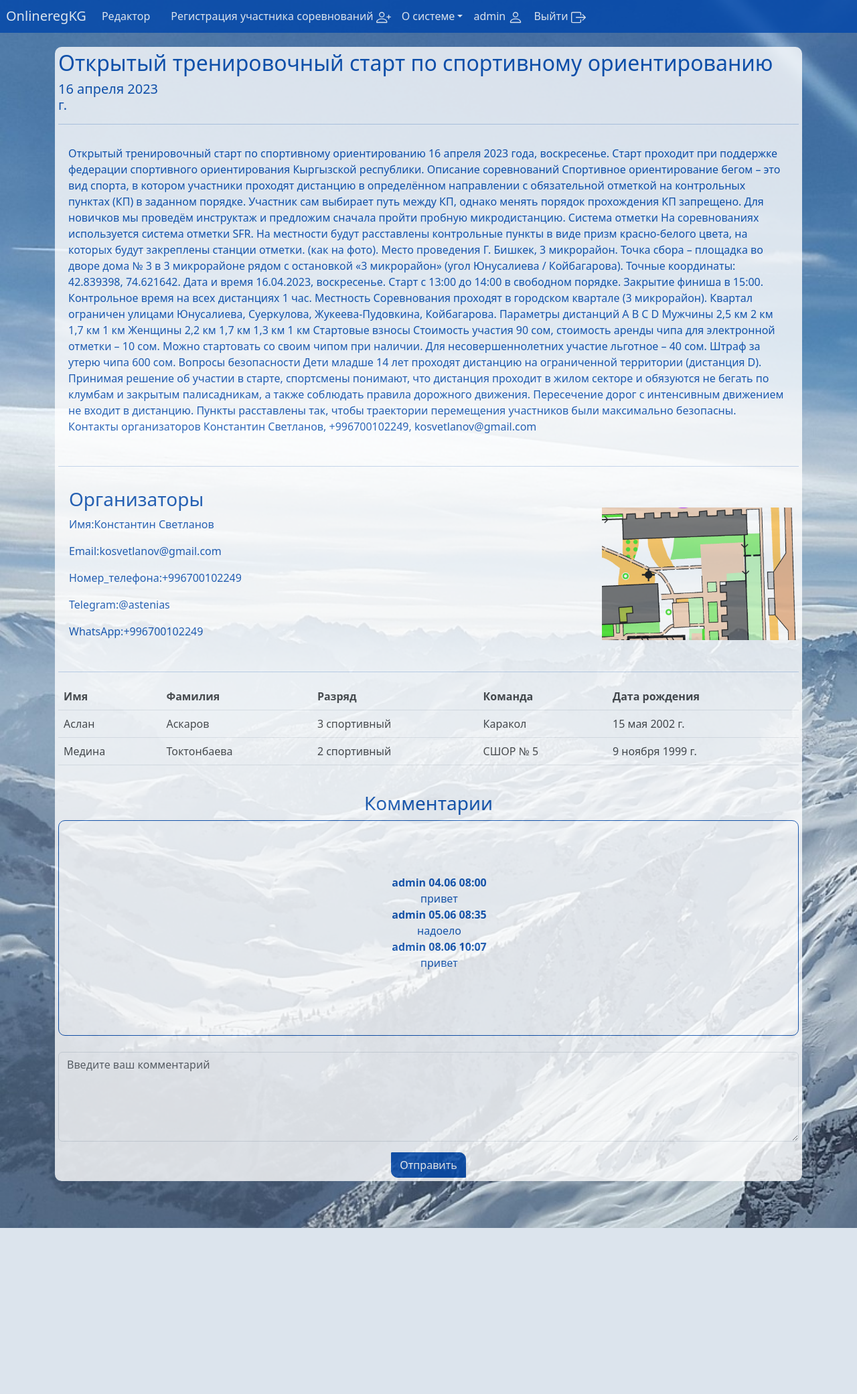
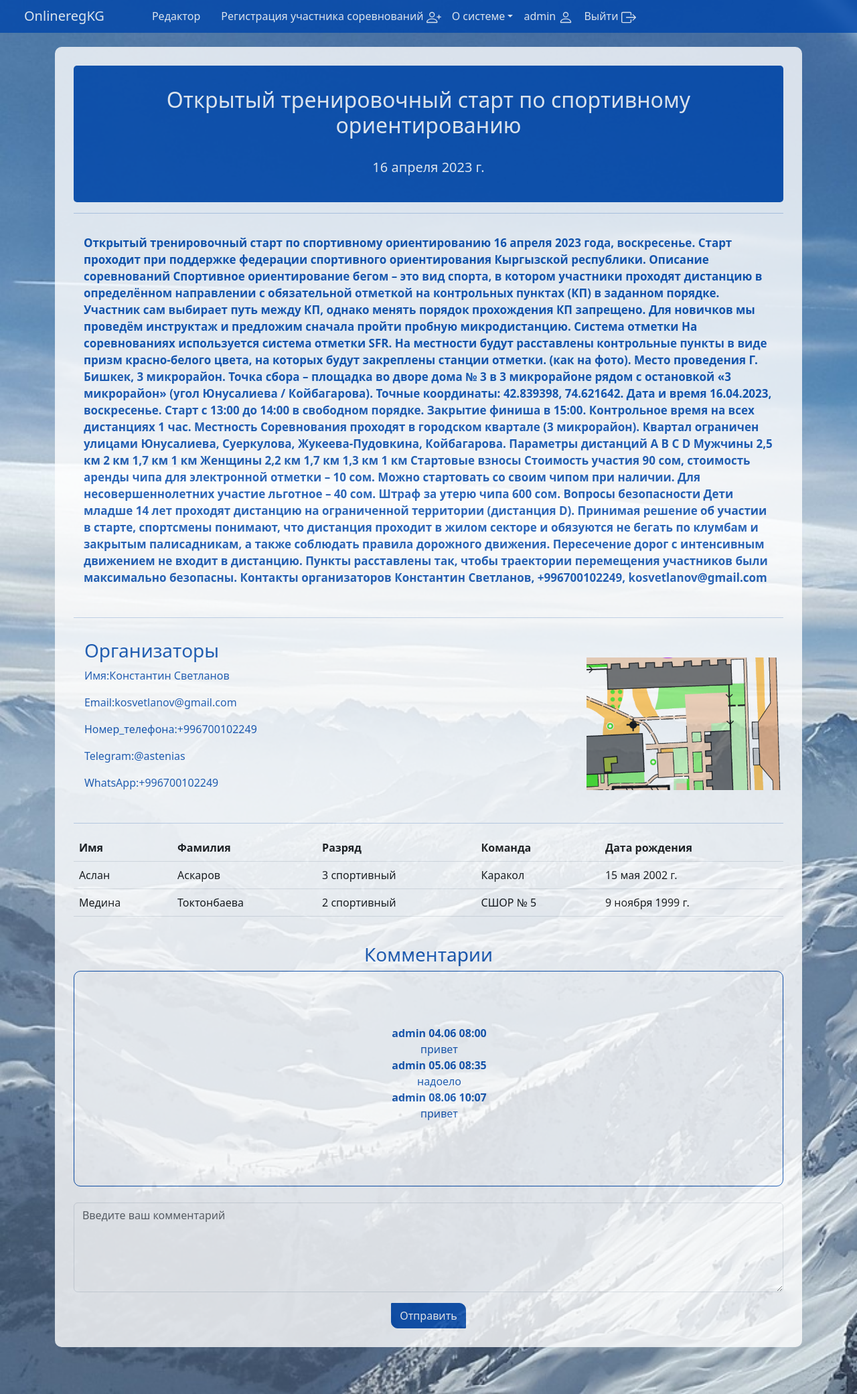
Before and after one commit to tidi18/OnlineregKG, a Django app: a page that uses web/main/templates/main/competition_detail.html in a window 1280 px wide. Shown: the whole page at 67% size. Before the commit the page ends 1834 px from the top, so only its background shows below. Run offline with Django 4.2, Linux system fonts and the light colour scheme; a user stored in the database is signed in; data comes from the database, SQL or seed files in the repository; both versions use the stored data as it was after the commit.

Commit message:
переделал стили

```diff
--- a/web/competitions/forms.py
+++ b/web/competitions/forms.py
@@ -1,34 +1,38 @@
 from captcha.fields import CaptchaField
+from .models import Competition
+from .models import Comment
 from django import forms
-from .models import Competition
 from django.core.validators import RegexValidator
-from .models import Comment
 
 
 class CompetitionsForm(forms.ModelForm):
     phone_regex = RegexValidator(
         regex=r'\+996\d{9}$',
-        message='Номер телефона должен быть в формате: "+996XXXXXXXXX'
+        message='Номер телефона должен быть в формате: "+996XXXXXXXXX"'
     )
     telegram_regex = RegexValidator(
         regex=r'^@[A-Za-z0-9]{5,}$',
-        message='invalid username Telegram'
+        message='Invalid username Telegram'
+    )
 
+    state = forms.CharField(label='Государство проведения:', widget=forms.Select(choices=Competition.hostState_list, attrs={'class': 'form-control'}))
+    region = forms.CharField(label='Регион:', widget=forms.Select(choices=Competition.region_list, attrs={'class': 'form-control'}))
+    date = forms.DateField(label='Дата проведения:', widget=forms.DateInput(attrs={"type": "date", 'class': 'form-control'}))
+    organizer_name = forms.CharField(label='Имя организатора:', widget=forms.TextInput(attrs={'class': 'form-control'}))
+    organizer_last_name = forms.CharField(label='Фамилия организатора:', widget=forms.TextInput(attrs={'class': 'form-control'}))
+    organizer_email = forms.EmailField(label='Email организатора:', widget=forms.EmailInput(attrs={'class': 'form-control'}))
+    organizer_phone = forms.CharField(label='Номер телефона организатора:', validators=[phone_regex], required=False, widget=forms.TextInput(attrs={'class': 'form-control'}))
+    organizer_telegram = forms.CharField(label='Telegram организатора:', validators=[telegram_regex], required=False, widget=forms.TextInput(attrs={'class': 'form-control'}))
+    organizer_whatsapp = forms.CharField(label='WhatsApp организатора:', validators=[phone_regex], required=False, widget=forms.TextInput(attrs={'class': 'form-control'}))
+    competition_name = forms.CharField(label='Наименование:', widget=forms.TextInput(attrs={'class': 'form-control'}))
+    location = forms.CharField(label='Место проведения:', widget=forms.TextInput(attrs={'class': 'form-control'}))
+    age_groups_of_participants = forms.MultipleChoiceField(
+        label='Возрастные группы участников:',
+        choices=Competition.age_groups_of_participants_list,
+        widget=forms.CheckboxSelectMultiple(attrs={'class': 'checkbox-control'})
     )
-    state = forms.CharField(label='Государство проведения:', widget=forms.Select(choices=Competition.hostState_list))
-    region = forms.CharField(label='Регион:', widget=forms.Select(choices=Competition.region_list))
-    date = forms.DateField(label='Дата проведения:', widget=forms.DateInput(attrs={"type": "date"}))
-    organizer_name = forms.CharField(label='Имя организатора:', widget=forms.TextInput(attrs={'class': 'form-input'}))
-    organizer_last_name = forms.CharField(label='Фамилия организатора:', widget=forms.TextInput(attrs={'class': 'form-input'}))
-    organizer_email = forms.EmailField(label='Email организатора:', widget=forms.EmailInput(attrs={'class': 'form-input'}))
-    organizer_phone = forms.CharField(label='Номер телефона организатора:', validators=[phone_regex])
-    organizer_telegram = forms.CharField(label='Telegram организатора:', validators=[telegram_regex])
-    organizer_whatsapp = forms.CharField(label='WhatsApp организатора:', validators=[phone_regex])
-    competition_name = forms.CharField(label='Наименование:', widget=forms.TextInput(attrs={'class': 'form-input'}))
-    location = forms.CharField(label='Место проведения:', widget=forms.TextInput(attrs={'class': 'form-input'}))
-    age_groups_of_participants = forms.CharField(label='Возрастные группы участников:', widget=forms.Select(choices=Competition.age_groups_of_participants_list))
-    illustration = forms.ImageField(label='Иллюстрация:')
-    announcement = forms.CharField(label='Краткий анонс:', widget=forms.Textarea())
+    illustration = forms.ImageField(label='Иллюстрация:', widget=forms.FileInput(attrs={'class': 'form-control'}))
+    announcement = forms.CharField(label='Краткий анонс:', widget=forms.Textarea(attrs={'class': 'form-control'}))
     captcha = CaptchaField()
 
     class Meta:
@@ -49,10 +53,19 @@ class CompetitionsForm(forms.ModelForm):
             'illustration',
             'announcement',
             'captcha'
-                  ]
+        ]
+
+    def clean(self):
+        cleaned_data = super().clean()
+        phone = cleaned_data.get('organizer_phone')
+        telegram = cleaned_data.get('organizer_telegram')
+        whatsapp = cleaned_data.get('organizer_whatsapp')
+        if not phone and not telegram and not whatsapp:
+            self.add_error('organizer_phone', 'Необходимо заполнить хотя бы одно из полей')
 
     def __init__(self, *args, **kwargs):
         super().__init__(*args, **kwargs)
+
         for field in self.fields:
             self.fields['state'].widget.attrs['placeholder'] = 'Выберите государство'
             self.fields['region'].widget.attrs['placeholder'] = 'Выберите регион'
@@ -69,7 +82,11 @@ class CompetitionsForm(forms.ModelForm):
             self.fields['illustration'].widget.attrs['placeholder'] = 'Иллюстрация'
             self.fields['announcement'].widget.attrs['placeholder'] = ''
             self.fields['captcha'].widget.attrs.update({"placeholder": 'Напишите текст с картинки'})
-            self.fields[field].widget.attrs.update({"class": "form-control", "autocomplete": "off"})
+
+            if field == 'age_groups_of_participants':
+                self.fields[field].widget.attrs.update({"class": "checkbox-control"})
+            else:
+                self.fields[field].widget.attrs.update({"class": "form-control"})
 
 
 class CommentForm(forms.ModelForm):
--- a/web/main/static/main/css/style.css
+++ b/web/main/static/main/css/style.css
@@ -1,4 +1,5 @@
 body {
+	height: 100%;
 	background-image: url(../img/rough-horn-ge477d8ee5_1920.jpg);
 	background-repeat: no-repeat;
 	background-size: cover;
@@ -22,7 +23,8 @@ body {
 
 #a-link-home {
 	color: white;
-	margin: 0 0 0 5px;
+	padding: 0 2rem;
+
 }
 
 #a-link {
@@ -103,15 +105,29 @@ body {
 	background-color: white;
 	opacity: 0.8;
 	border-radius: 10px 10px;
-	padding: 5px 5px;
+	padding: 2.5%;
 	color: #0047AB;
 }
 
+#competition {
+	width: 100%;
+	text-align: center;
+	background-color: #0047AB;
+	color: white;
+	border-radius: 5px 5px;
+	padding:3%;
+
+}
+
 #competition-date {
-	width: 15%;
+	width: 100%;
 }
 
 #competition-announcement {
+	width: 100%;
+	line-height: 25px;
+   font-size: 17px;
+   font-weight: 600;
 	padding: 15px 15px;
 }
 
@@ -188,7 +204,7 @@ body {
 }
 
 #profile {
-	padding: 3px 3px;
+	padding: 10px;
 	text-align: center;
 	background-color: white;
 	border-radius: 10px 10px;
@@ -207,10 +223,6 @@ body {
 	border-radius: 10px 10px;
 	overflow: hidden;
 }
-
-
-
-
 
 #index-nav {
 	background-color: #0047AB;
@@ -241,5 +253,34 @@ body {
 	color: white;
 	padding: 5px;
 	border-radius: 5px 5px;
+}
 
+#table-competitions-nav2 {
+	background-color: #0047AB;
+	color: white;
+	border-radius: 5px 5px;
 }
+
+#table-competitions2 {
+	color: #0047AB;
+	background-color: white;
+}
+
+.checkbox-control input[type="checkbox"] {
+    /* Общие стили для галочек */
+    margin-right: 5px; /* Отступ между галочкой и текстом */
+}
+
+.checkbox-control input[type="checkbox"]:checked {
+    /* Стили для выбранных галочек */
+    /* Например, изменение цвета фона или рамки */
+    background-color: #f1f1f1;
+    border: 1px solid #ccc;
+}
+
+.checkbox-control input[type="checkbox"]:hover {
+    /* Стили для наведения на галочки */
+    /* Например, изменение цвета фона или рамки */
+    background-color: #e6e6e6;
+    border: 1px solid #999;
+}
--- a/web/main/templates/main/competition_detail.html
+++ b/web/main/templates/main/competition_detail.html
@@ -4,8 +4,10 @@
   <div class="container-fluid" id="detail-bg">
     <div id="competition">
       <h2>{{competition.competition_name}}</h2>
-      <h5 id="competition-date">{{competition.date}}</h5><hr>
+      <br>
+      <h5 id="competition-date">{{competition.date}}</h5>
     </div>
+    <hr>
     <div id="competition-announcement">
       <p>{{competition.announcement}}</p>
     </div>
@@ -25,8 +27,8 @@
     </div>
     <hr>
     <div id="table-members-div">
-      <table class="table" id="table-competitions">
-        <thead id="table-competitions-nav">
+      <table class="table" id="table-competitions2">
+        <thead id="table-competitions-nav2">
           <tr>
             <th class="col">Имя</th>
             <th class="col">Фамилия</th>
--- a/web/main/views.py
+++ b/web/main/views.py
@@ -62,10 +62,8 @@ class CompetitionDetailView(BlockedUserMixin, FormMixin, DetailView):
     form_class = CommentForm
     slug_field = 'slug'
     slug_url_kwarg = 'slug'
-
-    @method_decorator(login_required, name='get')
-    def dispatch(self, request, *args, **kwargs):
-        return super().dispatch(request, *args, **kwargs)
+    login_url = '/login/'  # Путь к странице входа
+    redirect_field_name = 'next'  # Поле для сохранения URL-адреса перенаправления
 
     def has_profanity(self, text):
         pattern = r"(?iu)\b((у|[нз]а|(хитро|не)?вз?[ыьъ]|с[ьъ]|(и|ра)[зс]ъ?|(о[тб]|под)[ьъ]?|(.\B)+?[оаеи])?-?([её]б(?!о[рй])|и[пб][ае][тц]).*?|(н[иеа]|([дп]|верт)о|ра[зс]|з?а|с(ме)?|о(т|дно)?|апч)?-?ху([яйиеёю]|ли(?!ган)).*?|(в[зы]|(три|два|четыре)жды|(н|сук)а)?-?бл(я(?!(х|ш[кн]|мб)[ауеыио]).*?|[еэ][дт]ь?)|(ра[сз]|[зн]а|[со]|вы?|п(ере|р[оие]|од)|и[зс]ъ?|[ао]т)?п[иеё]зд.*?|(за)?п[ие]д[аое]?р([оа]м|(ас)?(ну.*?|и(ли)?[нщктл]ь?)?|(о(ч[еи])?|ас)?к(ой)|юг)[ауеы]?|манд([ауеыи](л(и[сзщ])?[ауеиы])?|ой|[ао]вошь?(е?к[ауе])?|юк(ов|[ауи])?)|муд([яаио].*?|е?н([ьюия]|ей))|мля([тд]ь)?|лять|([нз]а|по)х|м[ао]л[ао]фь([яию]|[еёо]й))\b"
@@ -82,22 +80,23 @@ class CompetitionDetailView(BlockedUserMixin, FormMixin, DetailView):
         comment_text = request.POST.get('text', '')
         has_profanity = self.has_profanity(comment_text)
 
-        if form.is_valid() and not has_profanity:
-            comment = form.save(commit=False)
-            comment.competition = self.object
-            comment.author = self.request.user
-            comment.save()
-            return redirect('competition_detail', slug=self.object.slug)
+        if request.user.is_authenticated:  # Проверка аутентификации пользователя
+            if form.is_valid() and not has_profanity:
+                comment = form.save(commit=False)
+                comment.competition = self.object
+                comment.author = self.request.user  # Присваиваем аутентифицированного пользователя
+                comment.save()
+                return redirect('competition_detail', slug=self.object.slug)
+            else:
+                if has_profanity:
+                    form.add_error('text', 'Комментарий содержит недопустимые слова.')
+                    user = request.user
+                    profile = Profile.objects.get(user=user)
+                    profile.is_blocked = True
+                    profile.save()
+                    return redirect('blocked')
         else:
-            if has_profanity:
-                form.add_error('text', 'Комментарий содержит недопустимые слова.')
-                user = request.user
-                profile = Profile.objects.get(user=user)
-                profile.is_blocked = True
-                profile.save()
-                return redirect('blocked')
-            return self.render_to_response(self.get_context_data(form=form))
-
+            return redirect('login')
 
 def in_editor_group(user):
     return user.groups.filter(name='editors').exists()
--- a/web/web/settings.py
+++ b/web/web/settings.py
@@ -102,8 +102,8 @@ DATABASES = {
 EMAIL_BACKEND = 'django.core.mail.backends.smtp.EmailBackend'
 EMAIL_HOST = 'smtp.gmail.com'
 EMAIL_PORT = 587
-EMAIL_HOST_USER = 'animeparene@gmail.com'
-EMAIL_HOST_PASSWORD = 'anime2018'
+EMAIL_HOST_USER = ''
+EMAIL_HOST_PASSWORD = ''
 EMAIL_USE_TLS = True
 
 # Адрес отправителя по умолчанию
```
Also changed, not shown: main.py (deleted, +0 -16 lines), web/competitions/models.py (+6 -1 lines), web/competitions/views.py (+9 -4 lines), web/db.sqlite3, web/media/competitions_illustration/openstart_gaLg9Zi_47yBSw6.png (added), web/media/competitions_illustration/openstart_gaLg9Zi_gPJvOuD.png (added), web/media/competitions_illustration/openstart_gaLg9Zi_kHxYc14.png (added).
